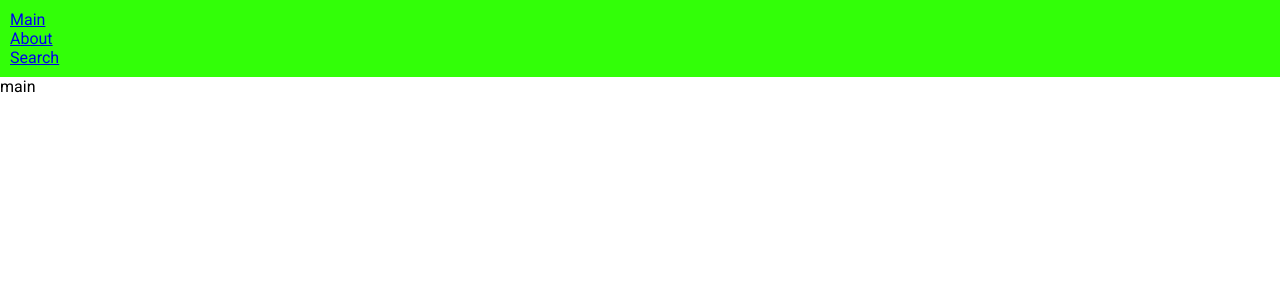
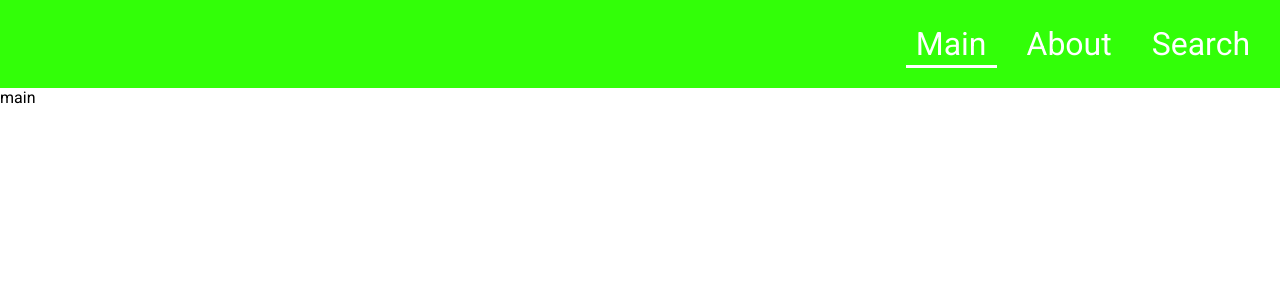
Before and after one commit to dawid-fulmes/nutrition-app, a React (Create React App) app: page / in a window 1280 px wide. Shown: the top 300 px of the page. Built offline with nearby package versions, Linux system fonts and the light colour scheme.

Commit message:
Add styles for navigation

```diff
--- a/src/components/Header/Header.js
+++ b/src/components/Header/Header.js
@@ -21,9 +21,12 @@ class Header extends Component {
   toggleMobileMenuHandler = () => {
     this.setState(prevState => ({ mobileMenuOn: !prevState.mobileMenuOn }));
   };
+  closeMobileMenuHandler = () => {
+    this.setState({ mobileMenuOn: false });
+  };
   render() {
     const { mobileMenuOn } = this.state;
-    const { toggleMobileMenuHandler } = this;
+    const { toggleMobileMenuHandler, closeMobileMenuHandler } = this;
     return (
       <>
         <StyledHeader>
@@ -33,7 +36,7 @@ class Header extends Component {
           />
           <NavItems isDesktop />
         </StyledHeader>
-        <MobileMenu visible={mobileMenuOn} />
+        <MobileMenu visible={mobileMenuOn} closeMenu={closeMobileMenuHandler} />
       </>
     );
   }
--- a/src/components/Header/MobileMenu/MobileMenu.js
+++ b/src/components/Header/MobileMenu/MobileMenu.js
@@ -20,16 +20,17 @@ const StyledMobileMenu = styled.div`
   }
 `;
 
-const MobileMenu = ({ visible }) => {
+const MobileMenu = ({ visible, closeMenu }) => {
   return (
     <StyledMobileMenu visible={visible}>
-      <NavItems />
+      <NavItems closeMenu={closeMenu} />
     </StyledMobileMenu>
   );
 };
 
 MobileMenu.propTypes = {
   visible: PropTypes.bool.isRequired,
+  closeMenu: PropTypes.func,
 };
 
 export default MobileMenu;
--- a/src/components/Header/NavItems/NavItem/NavItem.js
+++ b/src/components/Header/NavItems/NavItem/NavItem.js
@@ -1,11 +1,45 @@
 import React from "react";
 import PropTypes from "prop-types";
 import { NavLink } from "react-router-dom";
+import styled from "styled-components";
 
-const NavItem = ({ label, path }) => {
+const StyledNavLink = styled(NavLink)`
+  display: block;
+  position: relative;
+  text-decoration: none;
+  padding: 5px 10px;
+  margin: 10px;
+  color: ${({ theme }) => theme.colors.white};
+  overflow: hidden;
+
+  ::after {
+    content: "";
+    display: block;
+    position: absolute;
+    background-color: ${({ theme }) => theme.colors.white};
+    bottom: 0;
+    left: 0;
+    right: 0;
+    height: 3px;
+    transform: translateX(-100%);
+    transition: transform 0.25s;
+  }
+
+  &:hover::after,
+  &:active::after {
+    transform: translateX(-50%);
+  }
+  &.active::after {
+    transform: translateX(0);
+  }
+`;
+
+const NavItem = ({ label, path, closeMenu }) => {
   return (
-    <li>
-      <NavLink to={path}>{label}</NavLink>
+    <li onClick={closeMenu}>
+      <StyledNavLink to={path} exact>
+        {label}
+      </StyledNavLink>
     </li>
   );
 };
@@ -13,6 +47,7 @@ const NavItem = ({ label, path }) => {
 NavItem.propTypes = {
   label: PropTypes.string.isRequired,
   path: PropTypes.string.isRequired,
+  closeMenu: PropTypes.func,
 };
 
 export default NavItem;
--- a/src/components/Header/NavItems/NavItems.js
+++ b/src/components/Header/NavItems/NavItems.js
@@ -11,26 +11,41 @@ const linksConfig = [
 
 const StyledNav = styled.nav`
   display: ${({ isDesktop }) => (isDesktop ? "none" : "block")};
+  flex-grow: 1;
 
   ${({ theme }) => theme.media.desktop} {
     display: ${({ isDesktop }) => (isDesktop ? "block" : "none")};
   }
 `;
 
-const NavItems = ({ isDesktop }) => {
+const StyledUl = styled.ul`
+  display: flex;
+  flex-direction: column;
+  list-style: none;
+  align-items: center;
+  font-size: 2rem;
+
+  ${({ theme }) => theme.media.desktop} {
+    flex-direction: row;
+    justify-content: flex-end;
+  }
+`;
+
+const NavItems = ({ isDesktop, closeMenu }) => {
   return (
     <StyledNav isDesktop={isDesktop}>
-      <ul>
+      <StyledUl>
         {linksConfig.map(config => (
-          <NavItem {...config} key={config.label} />
+          <NavItem {...config} key={config.label} closeMenu={closeMenu} />
         ))}
-      </ul>
+      </StyledUl>
     </StyledNav>
   );
 };
 
 NavItems.propTypes = {
   isDesktop: PropTypes.bool,
+  closeMenu: PropTypes.func,
 };
 
 export default NavItems;
```
Also changed, not shown: 1 other file (tests, documents, lock files or other folders).
